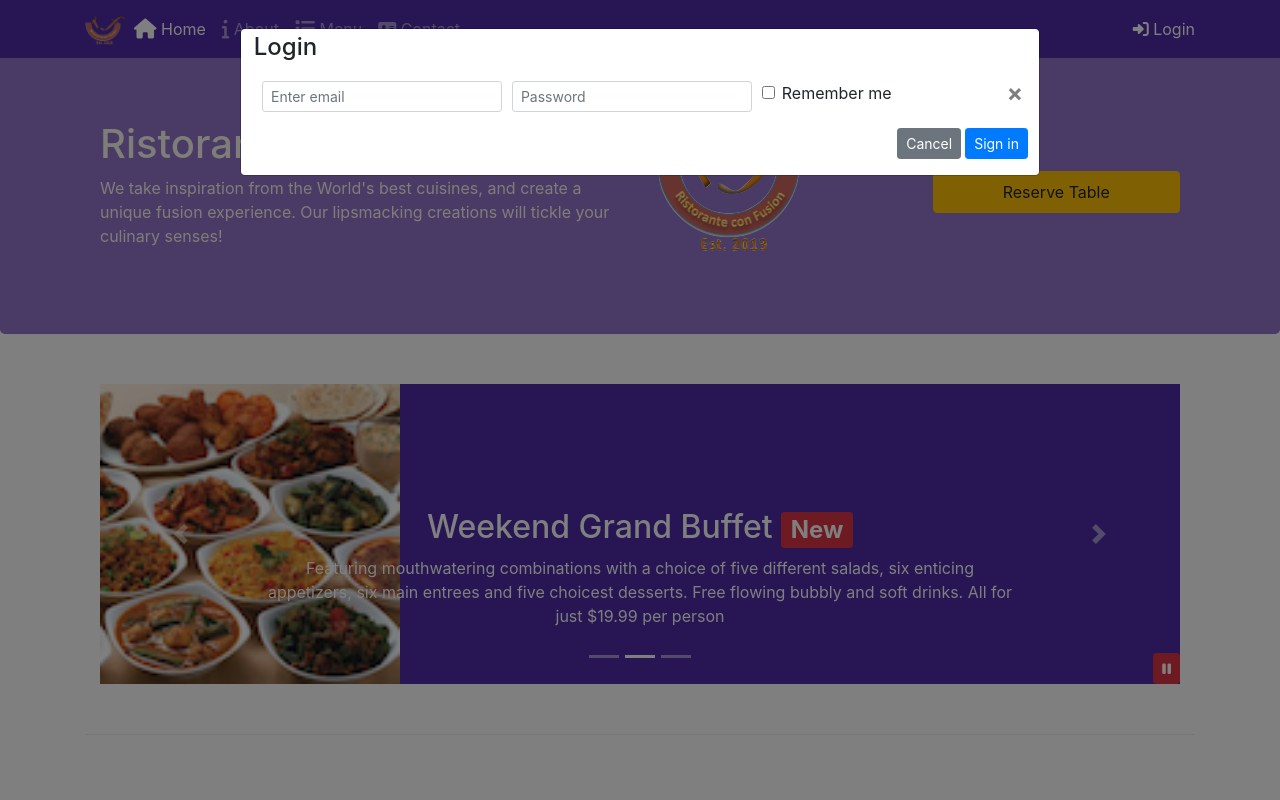
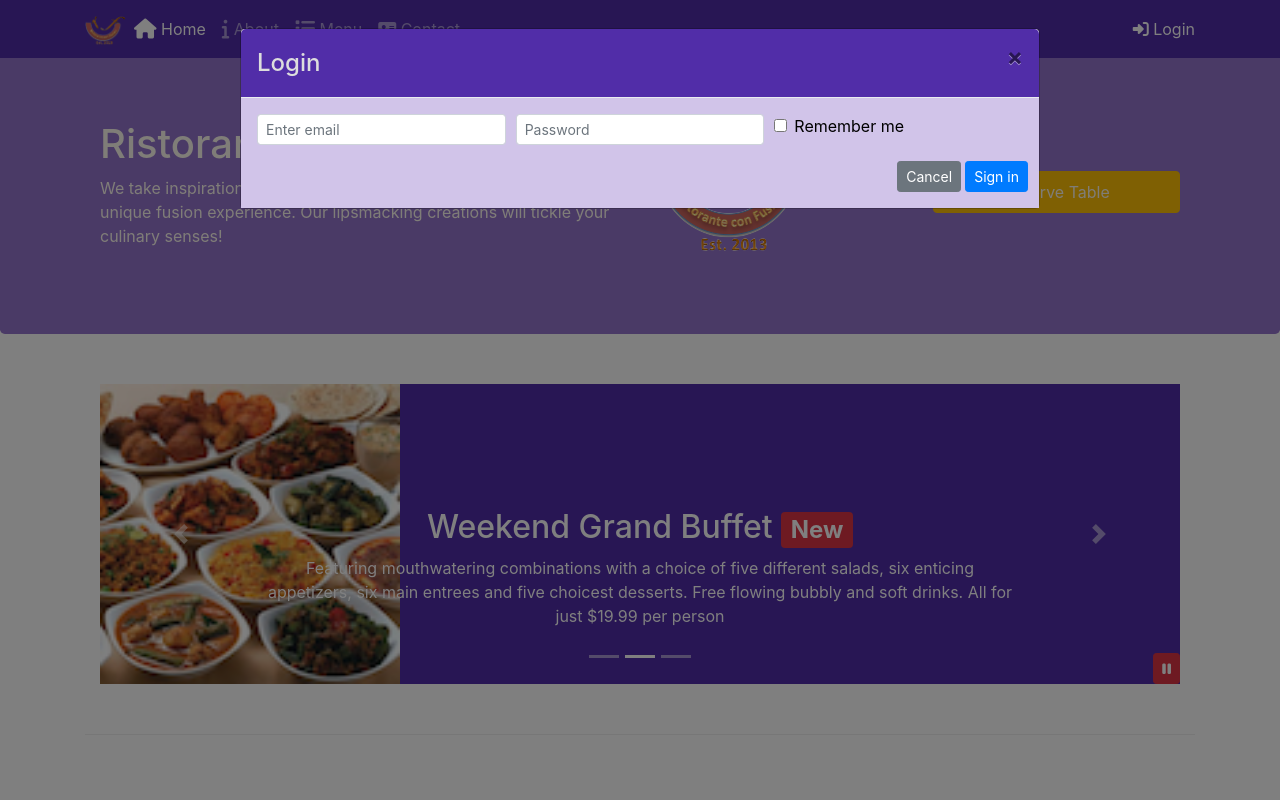
Before and after one commit to DPrinceKumar/Bootstrap-coursera, a plain HTML site: page index.html in a window 1280 px wide. Both pictures are taken after a click on the link "Login". Shown: the top 800 px of the page. Drawn offline with Linux system fonts and the light colour scheme.

Commit message:
removed data-* attribute and doing model function using java script

```diff
--- a/css/style.scss
+++ b/css/style.scss
@@ -65,3 +65,16 @@ padding: 10px;
     position: absolute;
     bottom: 0px;
 }
+.modal
+{
+color: $background-pale;
+    .modal-header{
+        background-color:$background-dark;
+        color: $lt-gray;
+        // @include zero-margin(10px, 30px)
+    }
+    .modal-body{
+        background-color: $background-pale;
+        color:black;
+    }
+}
--- a/index.html
+++ b/index.html
@@ -36,7 +36,7 @@
                 <li class="nav-iteam"><a class="nav-link" href="./contactus.html"><span class="fa fa-address-card"></span> Contact</a></li>
             </ul>
             <span class="navbar-text">
-                <a data-toggle="modal" data-target="#loginmodal">
+                <a id="logintrigger">
                     <span class="fa fa-sign-in"></span> Login
                 </a>
             </span>
@@ -45,18 +45,15 @@
 </nav>
 
 <!-- modal for login button  -->
-<div id="loginmodal" class="modal fade" role="dialog">
+<div id="loginModal" class="modal fade" role="dialog">
     <div class="modal-dialog modal-lg" role="content">
+        <!-- Modal content-->
         <div class="modal-content">
-            <div class="mmodal-header">
-                <!-- this button will dismiss when it is pressed  -->
-                <h4 class="modal-title"> &nbsp; Login</h4>
-                <!-- <button type="button" class="close" data-dismiss="modal">&times;</button> -->
-                </div>
+            <div class="modal-header">
+                <h4 class="modal-title">Login </h4>
+                <button type="button" class="close" data-dismiss="modal">&times;</button>
+            </div>
             <div class="modal-body" >
-                <button type="button" class="close" data-dismiss="modal">
-                    &times;
-                    </button>
                 <form>
                     <div class="form-row">
                         <div class="form-group col-sm-4">
@@ -88,7 +85,7 @@
 
 
 <!-- modal for reserve button  -->
-<div id="reserve-2" class="modal fade" role="dialog">
+<div id="reserveModal" class="modal fade" role="dialog">
     <div class="modal-dialog modal-lg" role="content">
         <!-- Modal content-->
         <div class="modal-content">
@@ -170,8 +167,7 @@
                 </div>
                 <div class="col-12 col-sm align-self-center">
                     <a role="button" class="btn btn-block nav-link btn-warning"
-                    data-html="true" data-placement="bottom" href="#reserve-2"
-                    data-toggle="modal">
+                    id="reserveModalTrigger">
                     Reserve Table</a>
                 </div>
             </div>
@@ -342,6 +338,14 @@
     <script src="javascript/bootstrap.min.js"></script>
     <!-- java script code for tooltip  -->
     <script>
+
+            $('#logintrigger').click(function(){
+                $('#loginModal').modal('show');
+            });
+            $('#reserveModalTrigger').click(function(){
+                $('#reserveModal').modal('show');
+            });
+
         $(document).ready(function(){
                 $('#mycarousel').carousel({interval:1000});
                 // for pause button
```
Also changed, not shown: css/style.css.
